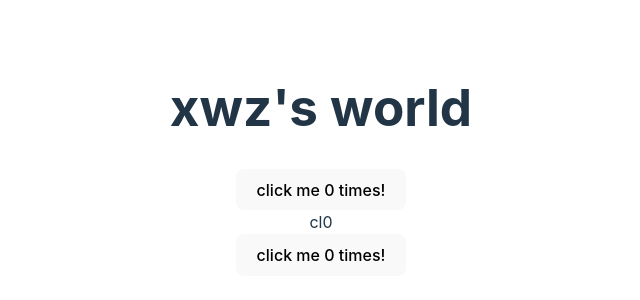
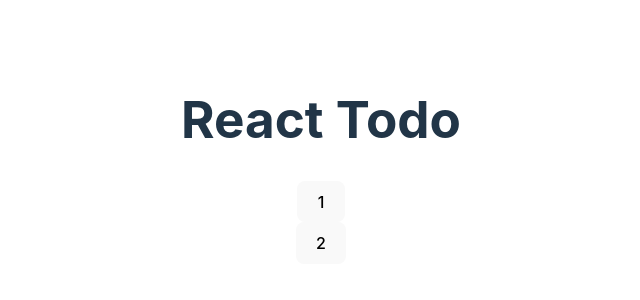
Before and after one commit to Darcyxwz/to_do_list, a React (Vite) app: page / in a window 1280 px wide. Shown: the part 240-540 px from the top of the page, without its empty margins (319-959 px from the left). Built offline with nearby package versions, Linux system fonts and the light colour scheme.

Commit message:
export default FINISH

```diff
--- a/src/App.tsx
+++ b/src/App.tsx
@@ -2,24 +2,28 @@
 import './App.css'
 
 export default function App() {
-  const [count0, setCount0] = useState(0);
-  const [count1, setCount1] = useState(0);
-  function handleClick0() {
-    setCount0(count0 + 1);
-  }
-  function handleClick1() {
-    setCount1(count1 + 1);
-  }
+
   return (
-    <>
-      <h1>xwz's world</h1>
-      <div>
-        <button onClick = {handleClick0}>click me {count0} times!</button>
+    <div className = "background">
+      <h1>React Todo</h1>
+      <div className = "thingsToDo">
+        <ThingsToDo />
       </div>
-      <div>cl{count0 + count1}</div>
-      <div>
-        <button onClick = {handleClick1}>click me {count1} times!</button>
+      <div className = "tasksToAdd">
+        <TasksToAdd />
       </div>
-    </>
+    </div>
   )
 }
+
+function ThingsToDo() {
+  return (
+    <button>1</button>
+  );
+}
+
+function TasksToAdd() {
+  return (
+    <button>2</button>
+  );
+}
```
